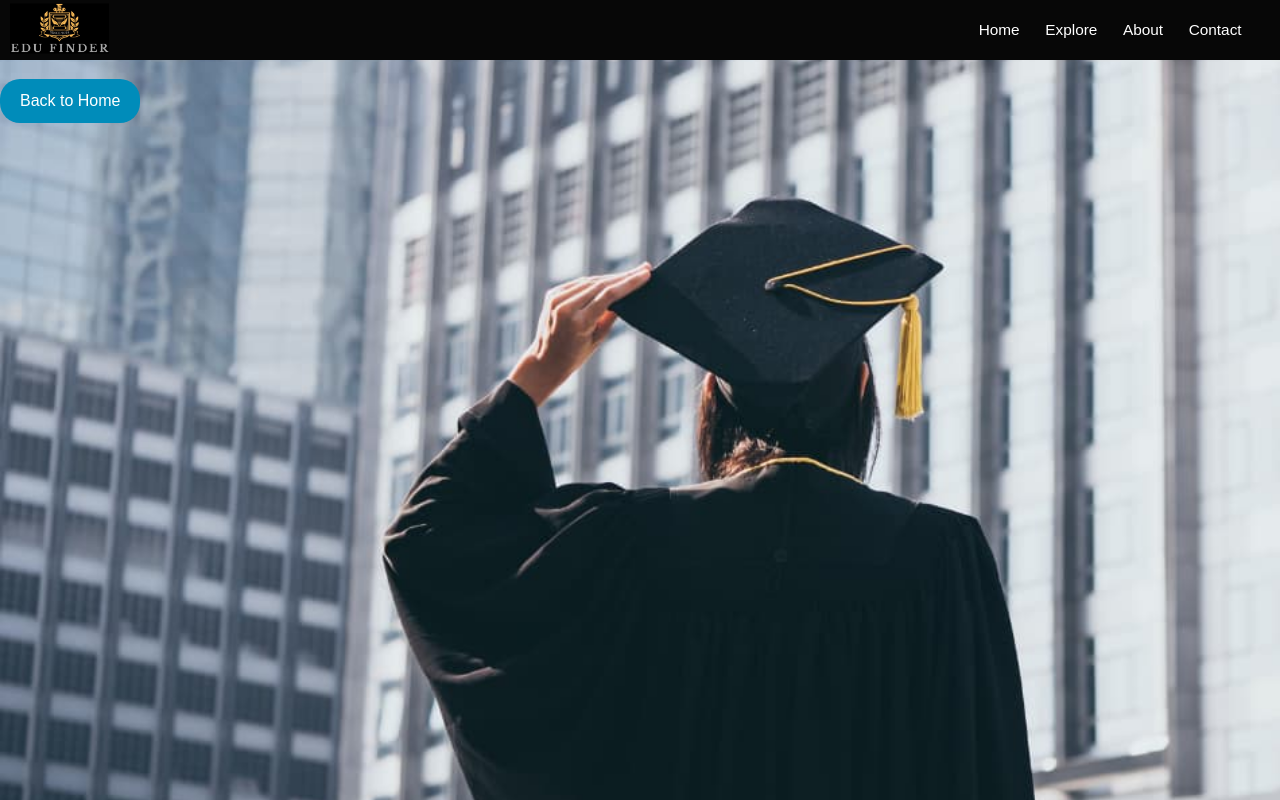
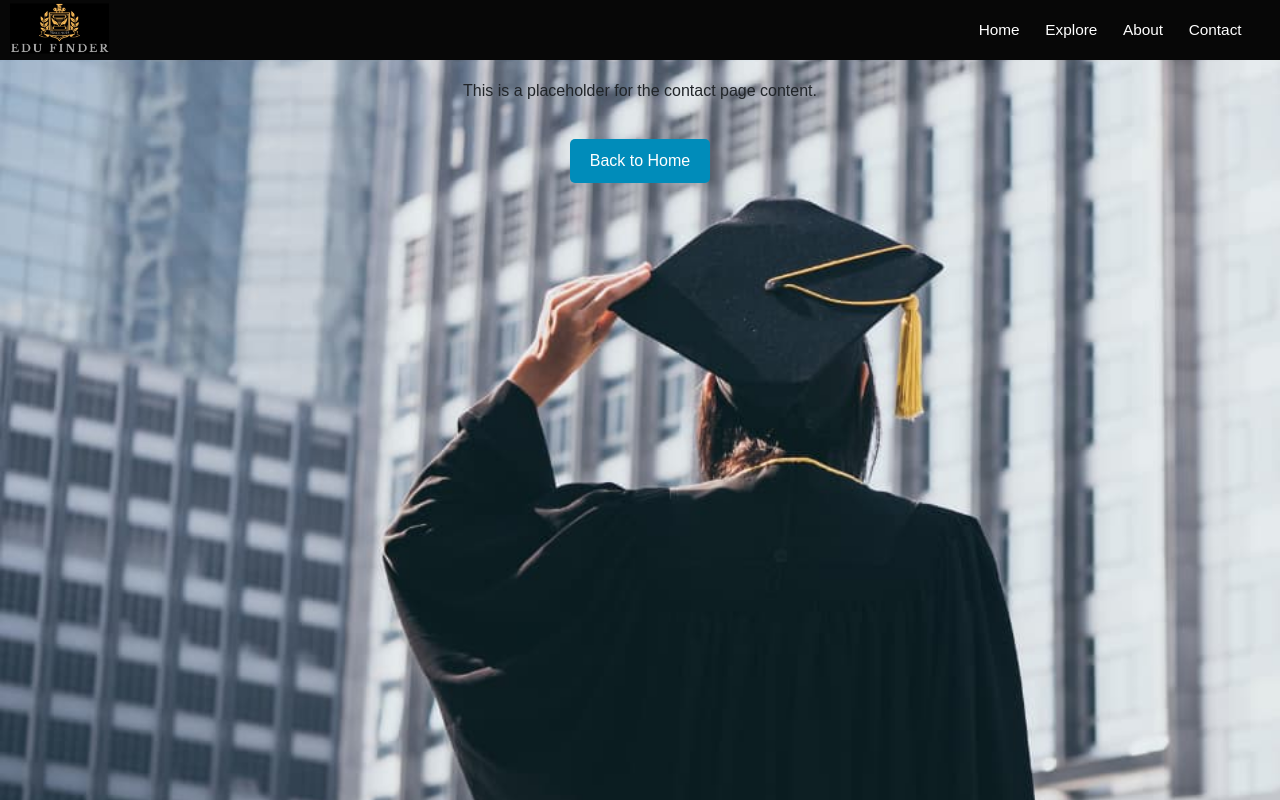
Before and after one commit to AhmedHani2312/finalproject, a React (Create React App) app: page /contact in a window 1280 px wide. Built offline with nearby package versions, Linux system fonts and the light colour scheme.

Commit message:
contact page created
contact page created

```diff
--- a/package.json
+++ b/package.json
@@ -5,6 +5,7 @@
   "dependencies": {
     "@emotion/react": "^11.11.1",
     "@emotion/styled": "^11.11.0",
+    "@fortawesome/fontawesome-svg-core": "^6.5.1",
     "@mui/material": "^5.15.0",
     "@testing-library/jest-dom": "^5.17.0",
     "@testing-library/react": "^13.4.0",
--- a/src/App.css
+++ b/src/App.css
@@ -312,3 +312,11 @@
 .custom-see-video-btn:hover {
   background-color: rgb(146, 10, 10); /* Button background color on hover */
 }
+
+
+
+
+.carousel-control-prev-icon,
+.carousel-control-next-icon {
+  filter: invert(100%);
+}
--- a/src/App.js
+++ b/src/App.js
@@ -9,6 +9,9 @@ import CountryChoice from './CountryChoice';
 import Rating from './Rating';
 import Recommendation from './Recommendation';
 import UsabilitySurveyForm from './UsabilitySurveyForm';
+import Contact from './Contact';
+
+
 import './App.css';
 
 function Explore() {
@@ -29,14 +32,14 @@ function About() {
   );
 }
 
-function Contact() {
-  return (
-    <div>
-      <h2>Contact Page</h2>
-      <Link to="/" className="back-to-home-btn">Back to Home</Link>
-    </div>
-  );
-}
+// function Contact() {
+//   return (
+//     <div>
+//       <h2>Contact Page</h2>
+//       <Link to="/" className="back-to-home-btn">Back to Home</Link>
+//     </div>
+//   );
+// }
 
 function Home() {
   const [showVideo, setShowVideo] = useState(false);
--- /dev/null
+++ b/src/Contact.css
@@ -0,0 +1,17 @@
+.contact-page {
+    padding: 20px;
+    text-align: center;
+  }
+
+  .contact-page .back-to-home-btn {
+    margin-top: 20px;
+    padding: 10px 20px;
+    background-color: #008cba;
+    color: white;
+    border-radius: 5px;
+    text-decoration: none;
+  }
+
+  .contact-page .back-to-home-btn:hover {
+    background-color: #005f73;
+  }
--- /dev/null
+++ b/src/Contact.js
@@ -0,0 +1,15 @@
+import React from 'react';
+import { Link } from 'react-router-dom';
+import './Contact.css'; // Import the CSS file for styling
+
+function Contact() {
+  return (
+    <div className="contact-page">
+      <h2>Contact Page</h2>
+      <p>This is a placeholder for the contact page content.</p>
+      <Link to="/" className="back-to-home-btn">Back to Home</Link>
+    </div>
+  );
+}
+
+export default Contact;
```
Also changed, not shown: 1 other file (tests, documents, lock files or other folders).
